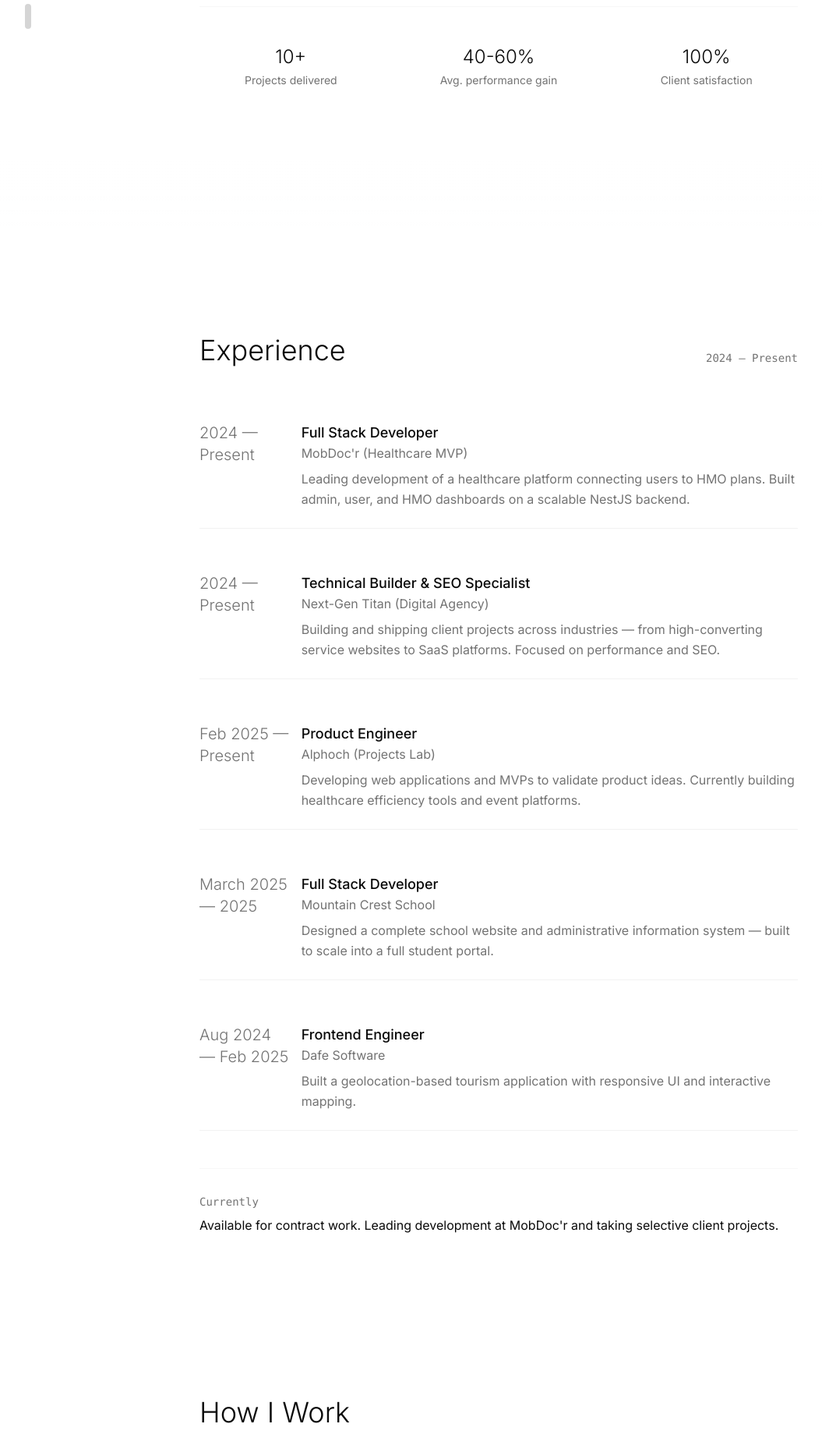
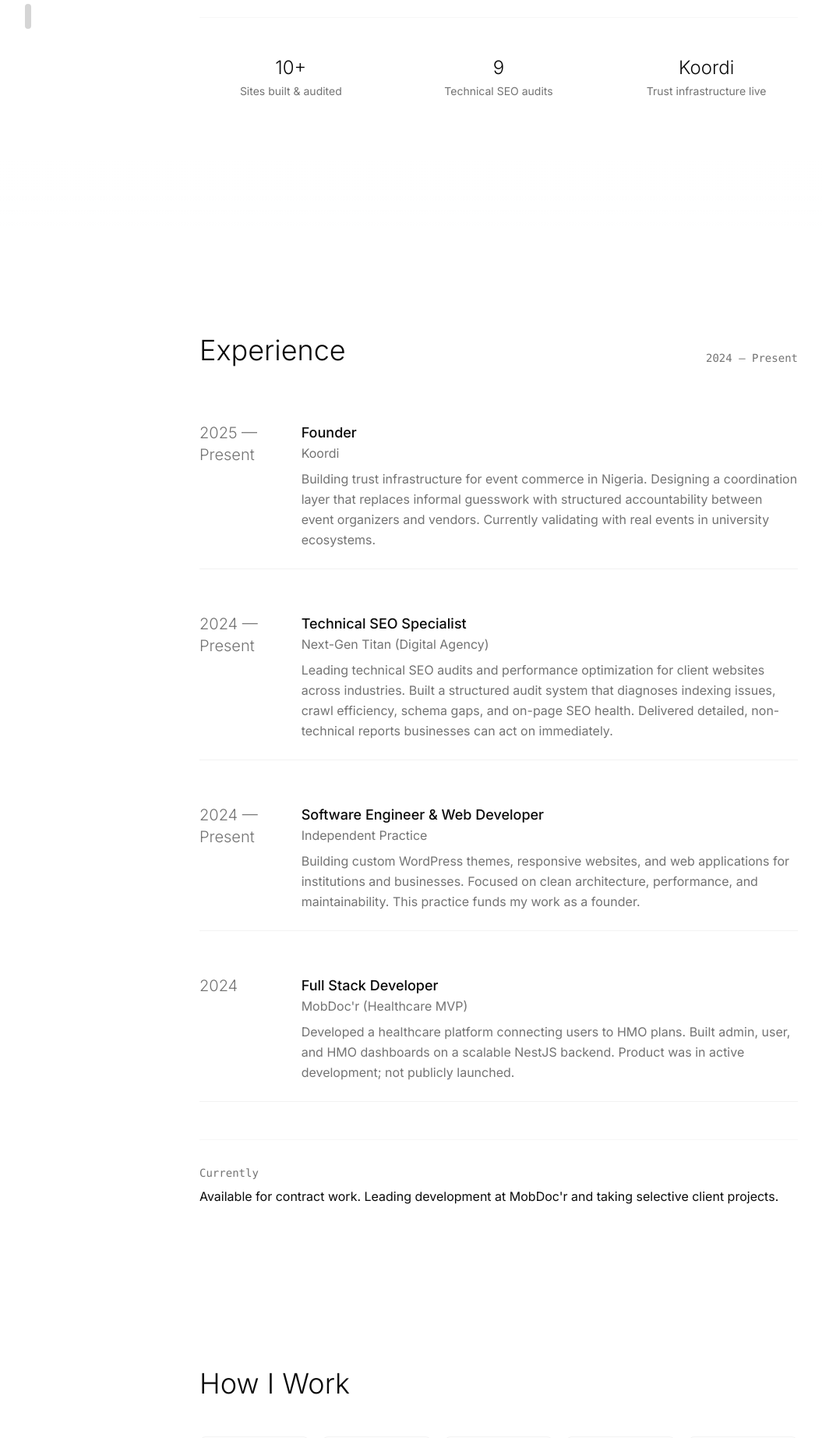
Before and after one commit to techchibuike/portfolio, a Next.js app: page / in a window 1280 px wide. Shown: the part 499-2343 px from the top of the page at 78% size, without its empty margins (0-1055 px from the left). Built offline with nearby package versions, Linux system fonts and the light colour scheme.

Commit message:
feat: initialize portfolio landing page with sections for experience, work, and projects

```diff
--- a/src/app/page.tsx
+++ b/src/app/page.tsx
@@ -14,71 +14,67 @@ const SECTIONS = [
 
 const EXPERIENCE = [
   {
+    year: "2025 — Present",
+    role: "Founder",
+    company: "Koordi",
+    description:
+      "Building trust infrastructure for event commerce in Nigeria. Designing a coordination layer that replaces informal guesswork with structured accountability between event organizers and vendors. Currently validating with real events in university ecosystems.",
+  },
+  {
     year: "2024 — Present",
+    role: "Technical SEO Specialist",
+    company: "Next-Gen Titan (Digital Agency)",
+    description:
+      "Leading technical SEO audits and performance optimization for client websites across industries. Built a structured audit system that diagnoses indexing issues, crawl efficiency, schema gaps, and on-page SEO health. Delivered detailed, non-technical reports businesses can act on immediately.",
+  },
+  {
+    year: "2024 — Present",
+    role: "Software Engineer & Web Developer",
+    company: "Independent Practice",
+    description:
+      "Building custom WordPress themes, responsive websites, and web applications for institutions and businesses. Focused on clean architecture, performance, and maintainability. This practice funds my work as a founder.",
+  },
+  {
+    year: "2024",
     role: "Full Stack Developer",
     company: "MobDoc'r (Healthcare MVP)",
     description:
-      "Leading development of a healthcare platform connecting users to HMO plans. Built admin, user, and HMO dashboards on a scalable NestJS backend.",
-  },
-  {
-    year: "2024 — Present",
-    role: "Technical Builder & SEO Specialist",
-    company: "Next-Gen Titan (Digital Agency)",
-    description:
-      "Building and shipping client projects across industries — from high-converting service websites to SaaS platforms. Focused on performance and SEO.",
-  },
-  {
-    year: "Feb 2025 — Present",
-    role: "Product Engineer",
-    company: "Alphoch (Projects Lab)",
-    description:
-      "Developing web applications and MVPs to validate product ideas. Currently building healthcare efficiency tools and event platforms.",
-  },
-  {
-    year: "March 2025 — 2025",
-    role: "Full Stack Developer",
-    company: "Mountain Crest School",
-    description:
-      "Designed a complete school website and administrative information system — built to scale into a full student portal.",
-  },
-  {
-    year: "Aug 2024 — Feb 2025",
-    role: "Frontend Engineer",
-    company: "Dafe Software",
-    description:
-      "Built a geolocation-based tourism application with responsive UI and interactive mapping.",
+      "Developed a healthcare platform connecting users to HMO plans. Built admin, user, and HMO dashboards on a scalable NestJS backend. Product was in active development; not publicly launched.",
   },
 ];
 
 const WORK_DOORS = [
   {
-    title: "Turn Interest Into Action",
-    description: "For professionals getting online attention but struggling to convert it into consistent clients.",
+    title: "Technical SEO & Site Performance",
+    description: "For businesses with websites that aren't showing up in search, loading slowly, or losing traffic without explanation.",
     services: [
-      "Landing pages focused on results",
-      "Lead qualification flows",
-      "Streamlined booking",
-      "Performance & SEO",
+      "Technical SEO audits",
+      "Index cleanup & recovery",
+      "Page speed optimization",
+      "Schema markup",
+      "Google Search Console fixes",
     ],
   },
   {
-    title: "Build Your Product Right",
-    description: "For startups needing a working MVP or full-stack application built to scale from day one.",
+    title: "Websites That Convert",
+    description: "For professionals and businesses needing a website that's fast, visible, and built to turn visitors into clients.",
     services: [
-      "Full-stack web apps",
-      "Admin & Dashboard systems",
-      "API & Database design",
-      "Deployment & DevOps",
+      "Custom WordPress development",
+      "Responsive design",
+      "Performance optimization",
+      "Local SEO foundations",
+      "Wix site optimization",
     ],
   },
   {
-    title: "Fix What's Broken",
-    description: "For businesses with an existing system that isn't performing — slow, unclear, or not converting.",
+    title: "Systems & Coordination Design",
+    description: "For founders and teams building platforms where trust, accountability, and coordination are the core problem — not just code.",
     services: [
-      "Performance & Load time",
-      "Conversion Optimization",
-      "Search visibility (SEO)",
-      "Mobile UX fixes",
+      "Trust infrastructure",
+      "Marketplace design thinking",
+      "Coordination systems",
+      "Incentive design",
+      "Early-stage product strategy",
     ],
   },
 ];
@@ -86,111 +82,75 @@ const WORK_DOORS = [
 const PROJECTS = [
   {
     id: 1,
-    year: "2024",
-    name: "Career Coach Experts",
+    year: "2025",
+    name: "Koordi — Trust Layer for Event Commerce",
     description:
-      "Built a consultation funnel and global authority positioning system for a career coaching brand.",
-    tech: ["Funnel", "SEO", "Authority"],
-    results: "320% increase in bookings",
-    demo: "https://www.career-coach-experts.com/",
+      "Building the infrastructure that makes event vendor transactions accountable. Escrow-style payments, verified vendors, guaranteed delivery. Starting in Nigerian university ecosystems.",
+    tech: ["Trust Systems", "Coordination", "Marketplace"],
+    results: "Validating with real events. Active development.",
+    demo: "https://www.koordi.net",
     github: null,
-    type: "client",
+    type: "product",
   },
   {
     id: 2,
     year: "2024",
-    name: "Better Body Massage",
+    name: "Mountain Crest School Website",
     description:
-      "High-converting digital presence built to turn site visitors into booked appointments.",
-    tech: ["Healthcare", "Leads", "Booking"],
-    results: "200% increase in leads",
-    demo: "https://betterbodymassage.com/",
+      "Custom WordPress theme built from scratch for a school website. Redesigned existing page with clean responsive layout and improved information architecture.",
+    tech: ["WordPress", "Education", "Responsive"],
+    results: "Live at mountaincrest.sch.ng",
+    demo: "https://mountaincrest.sch.ng/",
     github: null,
     type: "client",
   },
   {
     id: 3,
     year: "2024",
-    name: "The Botox Barn",
+    name: "Embatcon Event & Registration Website",
     description:
-      "Premium aesthetic branding and local search dominance for an elite wellness clinic.",
-    tech: ["Healthcare", "Local SEO", "Branding"],
-    results: "250% lead growth",
-    demo: "https://www.thebotoxbarn.com/",
+      "Custom WordPress theme for a major event website with registration functionality. Full development from design to deployment.",
+    tech: ["WordPress", "Events", "Registration"],
+    results: "Live at batteryemergingmarkets.org",
+    demo: "https://batteryemergingmarkets.org/",
     github: null,
     type: "client",
   },
   {
     id: 4,
-    year: "2024",
-    name: "Genova Appartamenti",
+    year: "2025",
+    name: "Technical SEO Audits — 9 Businesses",
     description:
-      "Direct booking platform designed to cut OTA dependency and streamline guest bookings.",
-    tech: ["Hospitality", "Booking", "Mobile"],
-    results: "Direct booking pipeline · 100% Mobile",
-    demo: "https://lalucesugenovaappartamenti.com/",
+      "Built a structured audit system and applied it across nine Wix websites spanning plumbing, home renovation, e-commerce, aviation consulting, real estate, and healthcare. Each audit delivered prioritized, plain-language action plans.",
+    tech: ["Technical SEO", "Wix", "Audit System"],
+    results: "Actionable fixes delivered for all 9 sites",
+    demo: null,
     github: null,
     type: "client",
   },
   {
     id: 5,
     year: "2024",
-    name: "Jake's Tree & Turf",
+    name: "Ace Fuels Business Page",
     description:
-      "Digital presence and local SEO strategy for a landscape and tree service in Maryland.",
-    tech: ["SEO", "Lead Generation"],
-    results: "15+ years expertise showcased",
-    demo: "https://www.jakestreeandturf.com",
+      "Clean business landing page with fast load time and focused presentation.",
+    tech: ["Web Dev", "Performance", "Responsive"],
+    results: "Live at acefuels-futo.org",
+    demo: "https://acefuels-futo.org/",
     github: null,
     type: "client",
   },
   {
     id: 6,
-    year: "2024 — Present",
-    name: "MobDoc'r Health",
+    year: "2024",
+    name: "MobDoc'r Healthcare Platform",
     description:
-      "Full-stack MVP connecting Nigerians to HMO plans through a streamlined enrollment flow.",
-    tech: ["SaaS", "Healthcare", "Full-Stack"],
-    results: "3-step enrollment flow",
-    demo: "https://mobdocr-two.vercel.app",
+      "Full-stack MVP connecting users to HMO plans. Built dashboards and enrollment flows. Product in development, not publicly launched.",
+    tech: ["Full-Stack", "Healthcare", "SaaS"],
+    results: "Functional prototype built",
+    demo: "https://mobdocr-two.vercel.app/",
     github: null,
-    type: "client",
-  },
-  {
-    id: 7,
-    year: "2025",
-    name: "ClinicFlow Pro",
-    description:
-      "Clinic management platform with online booking, SMS reminders, and patient portal.",
-    tech: ["SaaS", "Automation"],
-    results: "45% efficiency gain",
-    demo: "https://clinicflow-pro.alphoch.com",
-    github: null,
-    type: "client",
-  },
-  {
-    id: 8,
-    year: "2025",
-    name: "FGT Events",
-    description:
-      "High-performance ticketing platform engineered to handle massive simultaneous traffic.",
-    tech: ["SaaS", "Events", "High Concurrency"],
-    results: "50K+ tickets sold",
-    demo: "https://fgt.koordi.net",
-    github: null,
-    type: "client",
-  },
-  {
-    id: 9,
-    year: "2025",
-    name: "Mountain Crest School",
-    description:
-      "Complete school website with structured architecture and administrative information system.",
-    tech: ["Education", "CMS"],
-    results: "Scalable arquitecture",
-    demo: "http://mountaincrest.sch.ng",
-    github: null,
-    type: "client",
+    type: "product",
   },
 ];
 
@@ -361,17 +321,15 @@ export default function Home() {
         {/* Backdrop */}
         <div
           onClick={() => setIsMenuOpen(false)}
-          className={`fixed inset-0 bg-background/20 backdrop-blur-sm z-[50] lg:hidden transition-all duration-500 ${
-            isMenuOpen ? "opacity-100 pointer-events-auto" : "opacity-0 pointer-events-none"
-          }`}
+          className={`fixed inset-0 bg-background/20 backdrop-blur-sm z-[50] lg:hidden transition-all duration-500 ${isMenuOpen ? "opacity-100 pointer-events-auto" : "opacity-0 pointer-events-none"
+            }`}
         />
 
         {/* Half-height Bottom Sheet */}
         <div
           id="mobile-menu"
-          className={`fixed bottom-0 left-0 right-0 z-[55] lg:hidden bg-background/95 backdrop-blur-2xl border-t border-border/50 rounded-t-[2.5rem] p-8 shadow-2xl transition-all duration-700 ease-[cubic-bezier(0.32,0.72,0,1)] ${
-            isMenuOpen ? "translate-y-0" : "translate-y-full"
-          } max-h-[70vh] overflow-y-auto`}
+          className={`fixed bottom-0 left-0 right-0 z-[55] lg:hidden bg-background/95 backdrop-blur-2xl border-t border-border/50 rounded-t-[2.5rem] p-8 shadow-2xl transition-all duration-700 ease-[cubic-bezier(0.32,0.72,0,1)] ${isMenuOpen ? "translate-y-0" : "translate-y-full"
+            } max-h-[70vh] overflow-y-auto`}
         >
           <div className="w-12 h-1.5 bg-muted-foreground/20 rounded-full mx-auto mb-8" />
 
@@ -385,11 +343,10 @@ export default function Home() {
                     scrollToSection(section.id);
                     setIsMenuOpen(false);
                   }}
-                  className={`px-4 py-4 rounded-2xl text-sm font-medium transition-all duration-300 flex items-center justify-between group ${
-                    activeSection === section.id
-                      ? "bg-foreground text-background"
-                      : "bg-muted/30 text-muted-foreground hover:bg-muted/50"
-                  }`}
+                  className={`px-4 py-4 rounded-2xl text-sm font-medium transition-all duration-300 flex items-center justify-between group ${activeSection === section.id
+                    ? "bg-foreground text-background"
+                    : "bg-muted/30 text-muted-foreground hover:bg-muted/50"
+                    }`}
                 >
                   <span>{section.label}</span>
                   <div className={`w-1 h-1 rounded-full bg-current transition-transform duration-500 ${activeSection === section.id ? "scale-150" : "scale-0"}`} />
@@ -492,20 +449,20 @@ export default function Home() {
             <div className="space-y-4 sm:space-y-6">
               <div className="space-y-2 sm:space-y-3">
                 <div className="text-xs sm:text-sm text-muted-foreground font-mono tracking-wider">
-                  FULL-STACK ENGINEER / {new Date().getFullYear()}
+                  SYSTEMS & TRUST / {new Date().getFullYear()}
                 </div>
                 <h1 className="text-3xl sm:text-4xl md:text-5xl lg:text-6xl font-light tracking-tight">
                   Chibuike Okpala
                   <br />
                   <span className="text-muted-foreground text-xl sm:text-2xl md:text-3xl lg:text-4xl">
-                    Outcomes First. Everything Else Follows.
+                    Building trust infrastructure for broken markets.
                   </span>
                 </h1>
               </div>
 
               <div className="space-y-4 sm:space-y-6 max-w-lg">
                 <p className="text-base sm:text-lg text-muted-foreground leading-relaxed">
-                  Full-stack builder focused on technical problem-solving and high-impact business results.
+                  Systems-oriented founder and software engineer. I build trust infrastructure, diagnose coordination failures, and ship products that make markets work better.
                 </p>
 
                 <div className="flex items-center gap-4">
@@ -529,23 +486,23 @@ export default function Home() {
                     10+
                   </div>
                   <div className="text-xs sm:text-sm text-muted-foreground mt-1">
-                    Projects delivered
+                    Sites built & audited
                   </div>
                 </div>
                 <div className="text-center">
                   <div className="text-xl sm:text-2xl font-light text-foreground">
-                    40-60%
+                    9
                   </div>
                   <div className="text-xs sm:text-sm text-muted-foreground mt-1">
-                    Avg. performance gain
+                    Technical SEO audits
                   </div>
                 </div>
                 <div className="text-center">
                   <div className="text-xl sm:text-2xl font-light text-foreground">
-                    100%
+                    Koordi
                   </div>
                   <div className="text-xs sm:text-sm text-muted-foreground mt-1">
-                    Client satisfaction
+                    Trust infrastructure live
                   </div>
                 </div>
               </div>
@@ -630,28 +587,28 @@ export default function Home() {
               {[
                 {
                   step: "01",
-                  title: "Diagnose",
-                  desc: "Studying your situation first to identify real gaps.",
+                  title: "Understand",
+                  desc: "What's really broken beneath the surface?",
                 },
                 {
                   step: "02",
-                  title: "Define",
-                  desc: "Agreeing on the exact outcome before building.",
+                  title: "Diagnose",
+                  desc: "Technical audit to confirm the root cause.",
                 },
                 {
                   step: "03",
-                  title: "Build",
-                  desc: "Clean execution without unnecessary complexity.",
+                  title: "Structure",
+                  desc: "Design the fix — not just code, but the system.",
                 },
                 {
                   step: "04",
-                  title: "Refine",
-                  desc: "Feedback loop until it works for your business.",
+                  title: "Build",
+                  desc: "Clean execution. No unnecessary complexity.",
                 },
                 {
                   step: "05",
-                  title: "Deliver",
-                  desc: "Result with measurable impact.",
+                  title: "Transfer",
+                  desc: "You get the result and the understanding.",
                 },
               ].map((item) => (
                 <div
@@ -829,16 +786,17 @@ export default function Home() {
           className="py-12 sm:py-20 md:py-32 animate-fade-in-up"
         >
           <div className="space-y-6 sm:space-y-8">
+
+
             <h2 className="text-2xl sm:text-3xl md:text-4xl font-light">
-              Have a goal in mind?
+              Let's work together
             </h2>
+
+
 
             <div className="space-y-4 sm:space-y-6">
               <p className="text-base sm:text-lg text-muted-foreground leading-relaxed">
-                Tell me what you're trying to achieve — not just what you want
-                built. I'll diagnose the right solution and we'll go from there.
-                <br />
-                Response within 24 hours.
+                Whether you need a technical SEO audit, a website that actually performs, or you're thinking about trust and coordination problems in your market — reach out. I respond within 24 hours.
               </p>
 
               <div className="space-y-3 sm:space-y-4">
```
